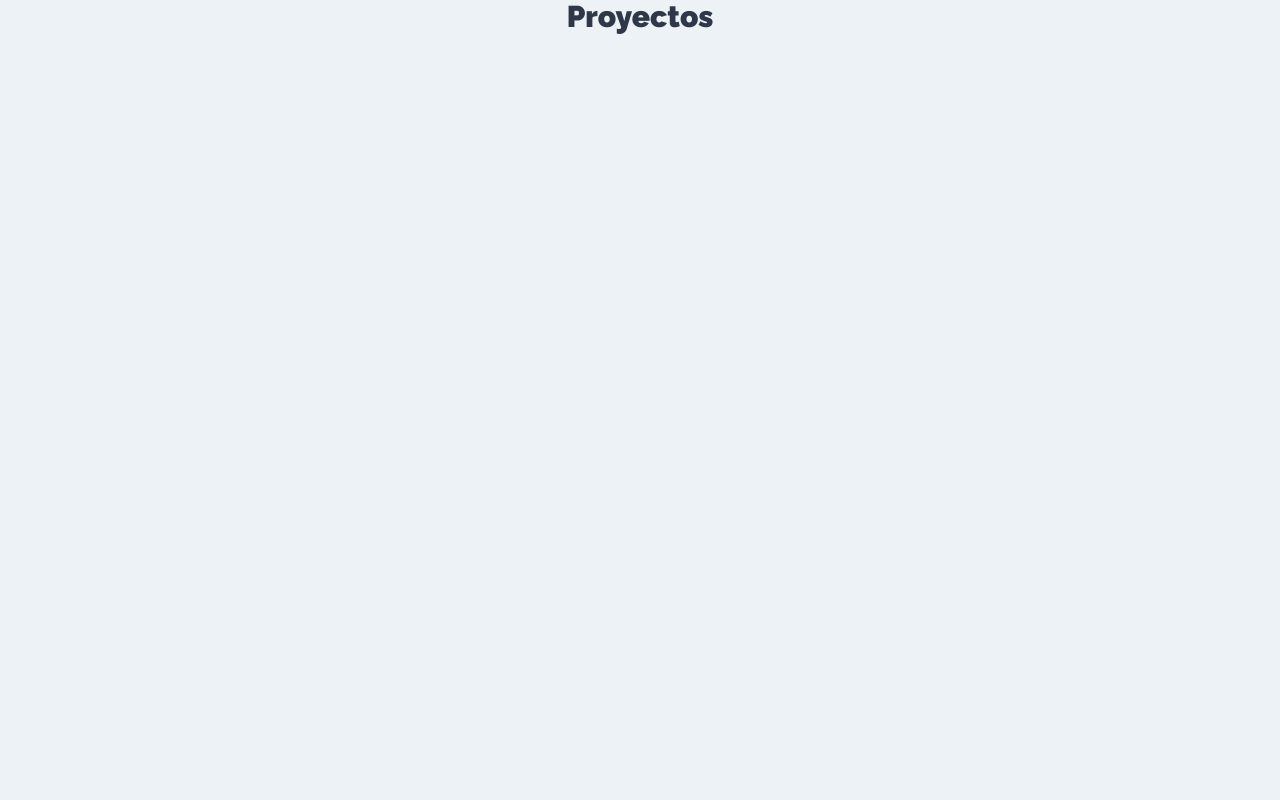
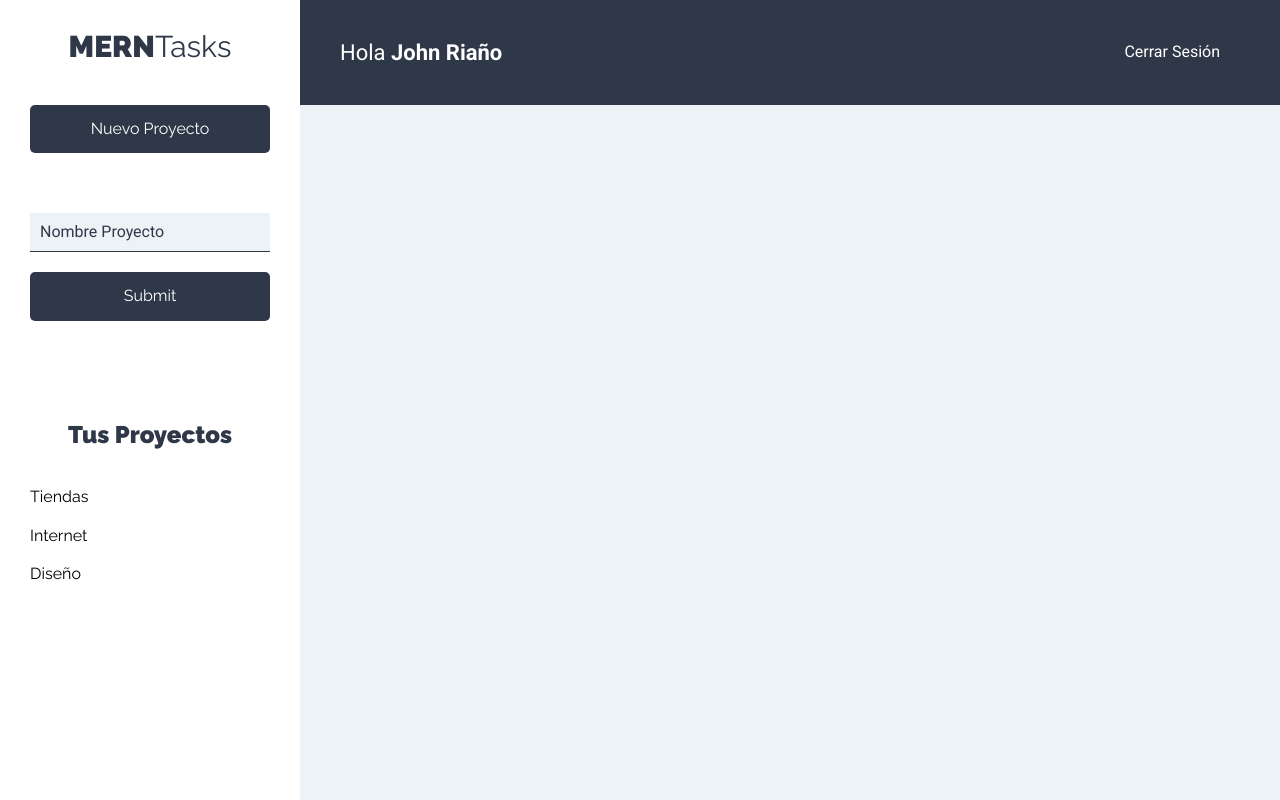
Before and after one commit to john1199/frontend_MERNtasks, a React (Create React App) app: page /proyectos in a window 1280 px wide. Built offline with nearby package versions, Linux system fonts and the light colour scheme.

Commit message:
add sidebar and views projects

```diff
--- /dev/null
+++ b/src/components/layouts/Header.js
@@ -0,0 +1,16 @@
+import React from "react";
+
+const Header = () => {
+  return (
+    <header className="app-header">
+      <p className="nombre-usuario">
+        Hola <span>John Riaño</span>
+      </p>
+      <nav className="nav-principal">
+        <a href="#!">Cerrar Sesión</a>
+      </nav>
+    </header>
+  );
+};
+
+export default Header;
--- /dev/null
+++ b/src/components/layouts/Sidebar.js
@@ -0,0 +1,19 @@
+import React from "react";
+import ListadoProyectos from "../proyectos/ListadoProyectos";
+import NuevoProyecto from "../proyectos/NuevoProyecto";
+const Sidebar = () => {
+  return (
+    <aside>
+      <h1>
+        MERN<span>Tasks</span>
+      </h1>
+      <NuevoProyecto />
+      <div className="proyectos">
+        <h2>Tus Proyectos</h2>
+        <ListadoProyectos />
+      </div>
+    </aside>
+  );
+};
+
+export default Sidebar;
--- /dev/null
+++ b/src/components/proyectos/ListadoProyectos.js
@@ -0,0 +1,19 @@
+import React from "react";
+import Proyecto from "./Proyecto";
+
+const ListadoProyectos = () => {
+  const proyectos = [
+    { nombre: "Tiendas" },
+    { nombre: "Internet" },
+    { nombre: "Diseño" },
+  ];
+  return (
+    <ul className="listado-proyectos">
+      {proyectos.map((proyecto) => (
+        <Proyecto proyecto={proyecto} />
+      ))}
+    </ul>
+  );
+};
+
+export default ListadoProyectos;
--- /dev/null
+++ b/src/components/proyectos/NuevoProyecto.js
@@ -0,0 +1,41 @@
+import React, { useState } from "react";
+
+const NuevoProyecto = () => {
+  const [proyecto, setProyecto] = useState({ nombre: "" });
+  const { nombre } = proyecto;
+  const onChange = (e) => {
+    setProyecto({
+      ...proyecto,
+      [e.target.name]: e.target.value,
+    });
+  };
+
+  const onSubmit = (e) => {
+    e.preventDefault();
+  };
+  return (
+    <>
+      <button type="button" className="btn btn-block btn-primario">
+        Nuevo Proyecto
+      </button>
+
+      <form className="formulario-nuevo-proyecto" onSubmit={onSubmit}>
+        <input
+          type="text"
+          className="input-text"
+          placeholder="Nombre Proyecto"
+          name="nombre"
+          value={nombre}
+          onChange={onChange}
+        />
+        <input
+          type="submit"
+          className="btn btn-block btn-primario"
+          placeholder="Agregar Proyecto"
+        />
+      </form>
+    </>
+  );
+};
+
+export default NuevoProyecto;
--- /dev/null
+++ b/src/components/proyectos/Proyecto.js
@@ -0,0 +1,13 @@
+import React from "react";
+
+const Proyecto = ({ proyecto }) => {
+  return (
+    <li>
+      <button type="button" className="btn btn-blank">
+        {proyecto.nombre}
+      </button>
+    </li>
+  );
+};
+
+export default Proyecto;
--- a/src/components/proyectos/Proyectos.js
+++ b/src/components/proyectos/Proyectos.js
@@ -1,7 +1,18 @@
 import React from "react";
-
+import Header from "../layouts/Header";
+import Sidebar from "../layouts/Sidebar";
 const Proyectos = () => {
-  return <h1>Proyectos</h1>;
+  return (
+    <div className="contenedor-app">
+      <Sidebar />
+      <div className="seccion-principal">
+        <Header />
+        <main>
+          <div className="contenedor-tareas"></div>
+        </main>
+      </div>
+    </div>
+  );
 };
 
 export default Proyectos;
```
